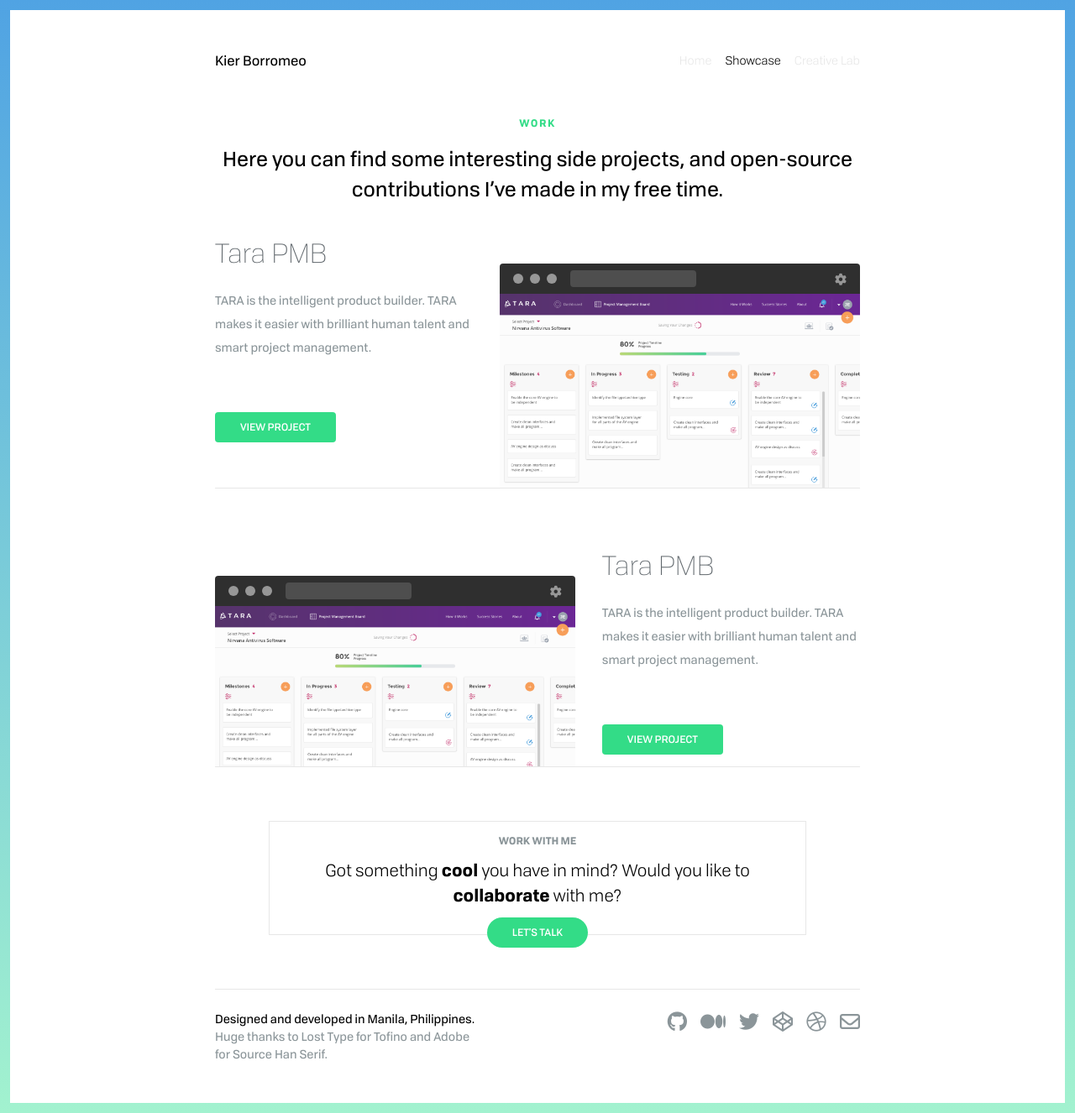
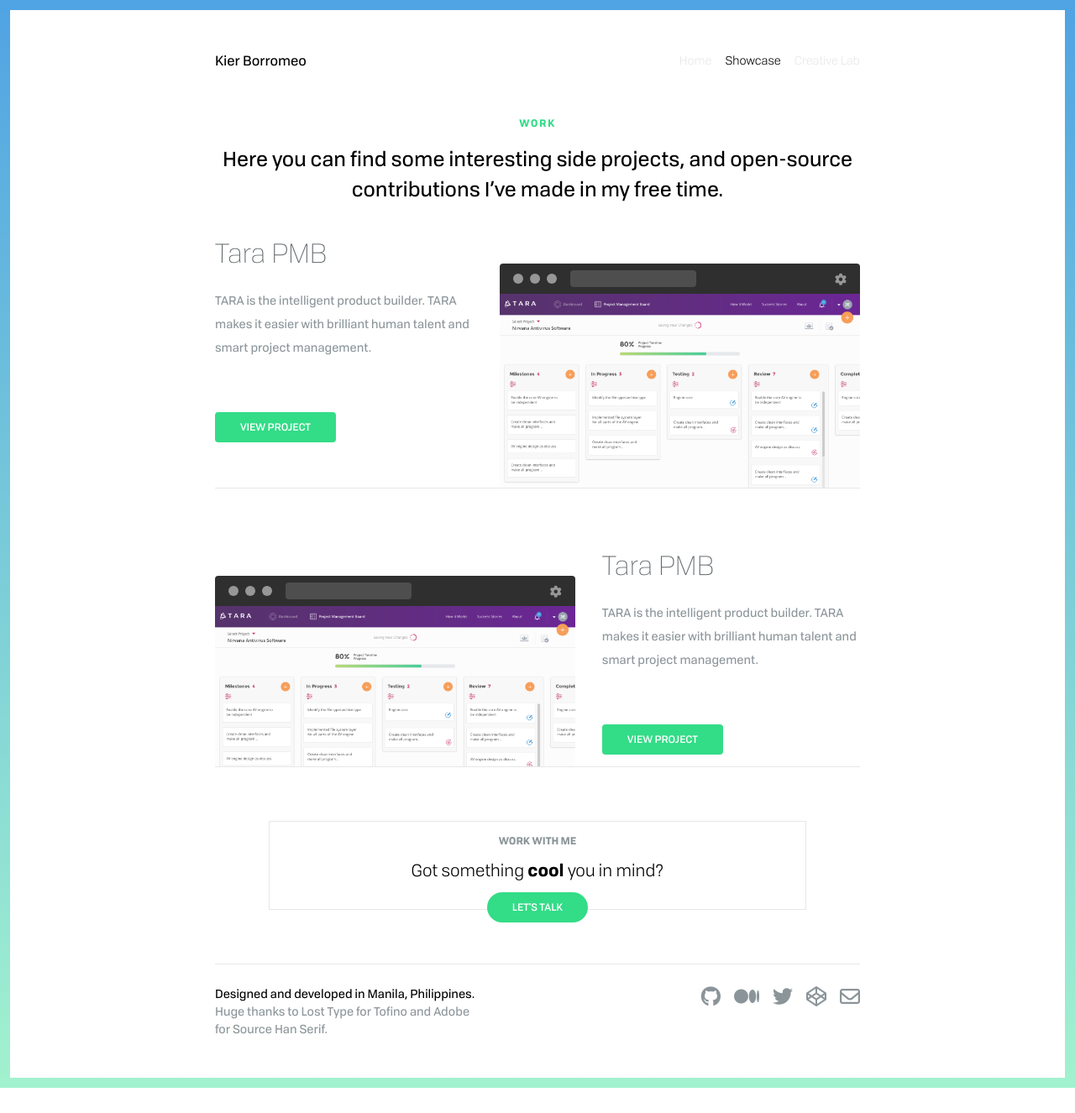
Before and after one commit to srph/websait, a Jekyll site: the page built from showcase.html, in a window 1280 px wide. Shown: the whole page at 84% size. Built offline with Jekyll 4.4.1, drawn with Linux system fonts in a browser that asks for light colours; nearby versions of some CDN libraries; after the commit the page ends 1296 px from its top, so only the background shows below that.

Commit message:
Copywrite

```diff
--- a/_config.yml
+++ b/_config.yml
@@ -13,14 +13,18 @@
 # you will see them accessed via {{ site.title }}, {{ site.email }}, and so on.
 # You can create any custom variable you would like, and they will be accessible
 # in the templates via {{ site.myvariable }}.
-title: Your awesome title
-email: your-email@domain.com
+title: Kier Borromeo
+email: seraphipod@gmail.com
 description: > # this means to ignore newlines until "baseurl:"
-  Write an awesome description for your new site here. You can edit this
-  line in _config.yml. It will appear in your document head meta (for
-  Google search results) and in your feed.xml site description.
+  Developer, designer, and an open-source contributor. I love writing intuitive, reactive web applications.
 baseurl: "" # the subpath of your site, e.g. /blog
 url: "" # the base hostname & protocol for your site, e.g. http://example.com
+social:
+  github: srph
+  medium: srph
+  twitter: _srph
+  email: seraphipod@gmail.com
+  codepen: srph
 
 # Build settings
 gems:
--- a/_includes/social-media.html
+++ b/_includes/social-media.html
@@ -1,8 +1,7 @@
 <nav class="social-media {% if include.alternate %} -alternate {% endif %}">
-  <a href="#" class="media"><i class="fa fa-github"></i></a>
-  <a href="#" class="media"><i class="fa fa-medium"></i></a>
-  <a href="#" class="media"><i class="fa fa-twitter"></i></a>
-  <a href="#" class="media"><i class="fa fa-codepen"></i></a>
-  <a href="#" class="media"><i class="fa fa-dribbble"></i></a>
-  <a href="#" class="media"><i class="fa fa-envelope-o"></i></a>
+  <a href="https://github.com/{{ site.social.github }}" class="media" title="{{ site.social.github }} at GitHub"><i class="fa fa-github"></i></a>
+  <a href="https://medium.com/{{ site.social.medium }}" class="media" title="@{{ site.social.medium }} at Medium"><i class="fa fa-medium"></i></a>
+  <a href="https://twitter.com/{{ site.social.twitter }}" class="media" title="{{ site.social.twitter }} at Twitter"><i class="fa fa-twitter"></i></a>
+  <a href="https://codepen.io/{{ site.social.codepen }}" class="media" title="{{ site.social.codepen }} at CodePen"><i class="fa fa-codepen"></i></a>
+  <a href="mailto:{{ site.social.email }}?subject=Hi" class="media" title="{{ site.social.email }}"><i class="fa fa-envelope-o"></i></a>
 </nav>
--- a/index.html
+++ b/index.html
@@ -4,7 +4,7 @@
 
 <div class="container">
   <div class="formatted-content">
-    <p class="lead">Developer, designer, and an open-source contributor. I love writing intuitive, reactive web applications.</p>
+    <p class="lead">{{ site.description }}</p>
   </div>
 
   <div class="formatted-content">
--- a/lab.html
+++ b/lab.html
@@ -114,7 +114,7 @@
     </p>
 
     <aside class="action">
-      <a href="#" class="button -rounded">
+      <a href="mailto:{{ site.social.email }}?subject=Hi"" class="button -rounded">
         Say Hi
       </a>
     </aside>
--- a/showcase.html
+++ b/showcase.html
@@ -68,12 +68,11 @@
     <h6 class="heading">Work With Me</h6>
 
     <p class="body">
-      Got something <span class="emphasis">cool</span> you have in mind?
-      Would you like to <span class="emphasis">collaborate</span> with me?
+      Got something <span class="emphasis">cool</span> you in mind?
     </p>
 
     <aside class="action">
-      <a href="#" class="button -rounded">
+      <a href="mailto:{{ site.social.email }}?subject=Work Inquiry" class="button -rounded">
         Let's Talk
       </a>
     </aside>
```
Also changed, not shown: other parts of lab.html (+1 -1 lines).
